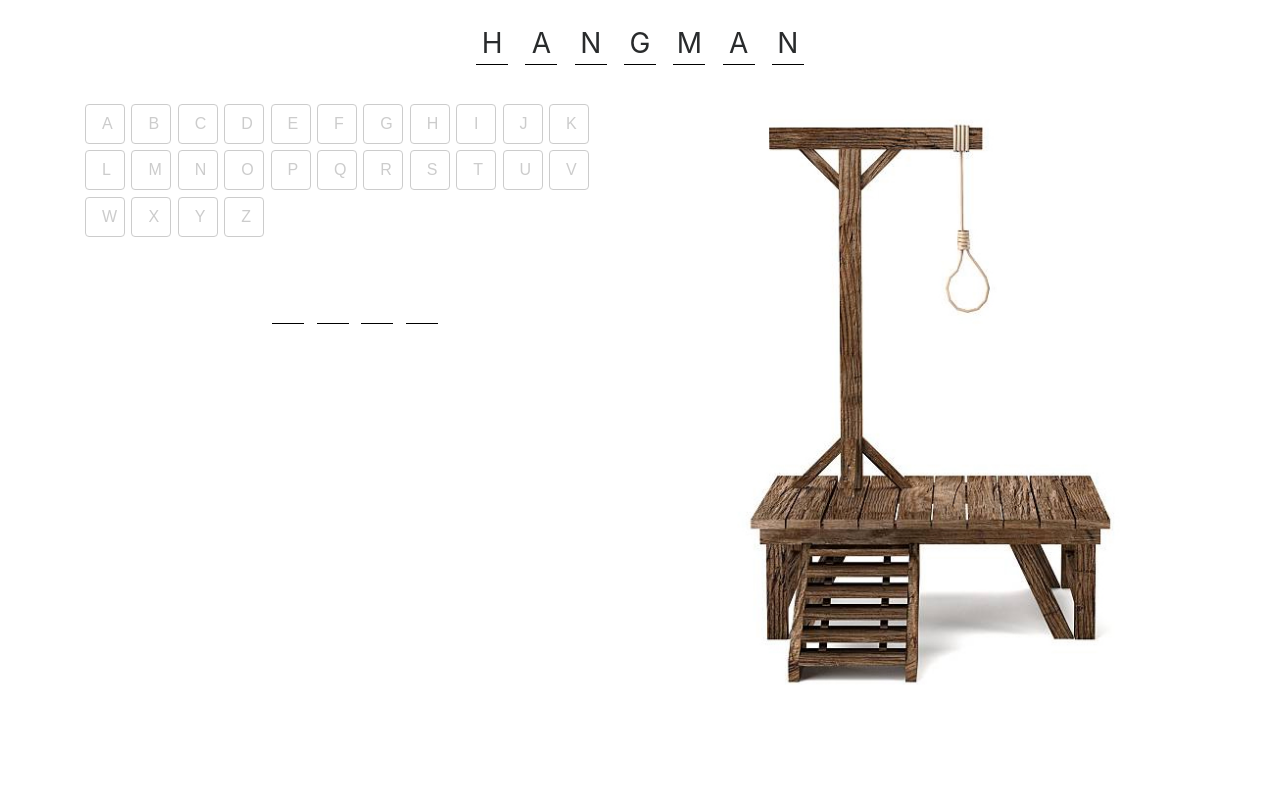
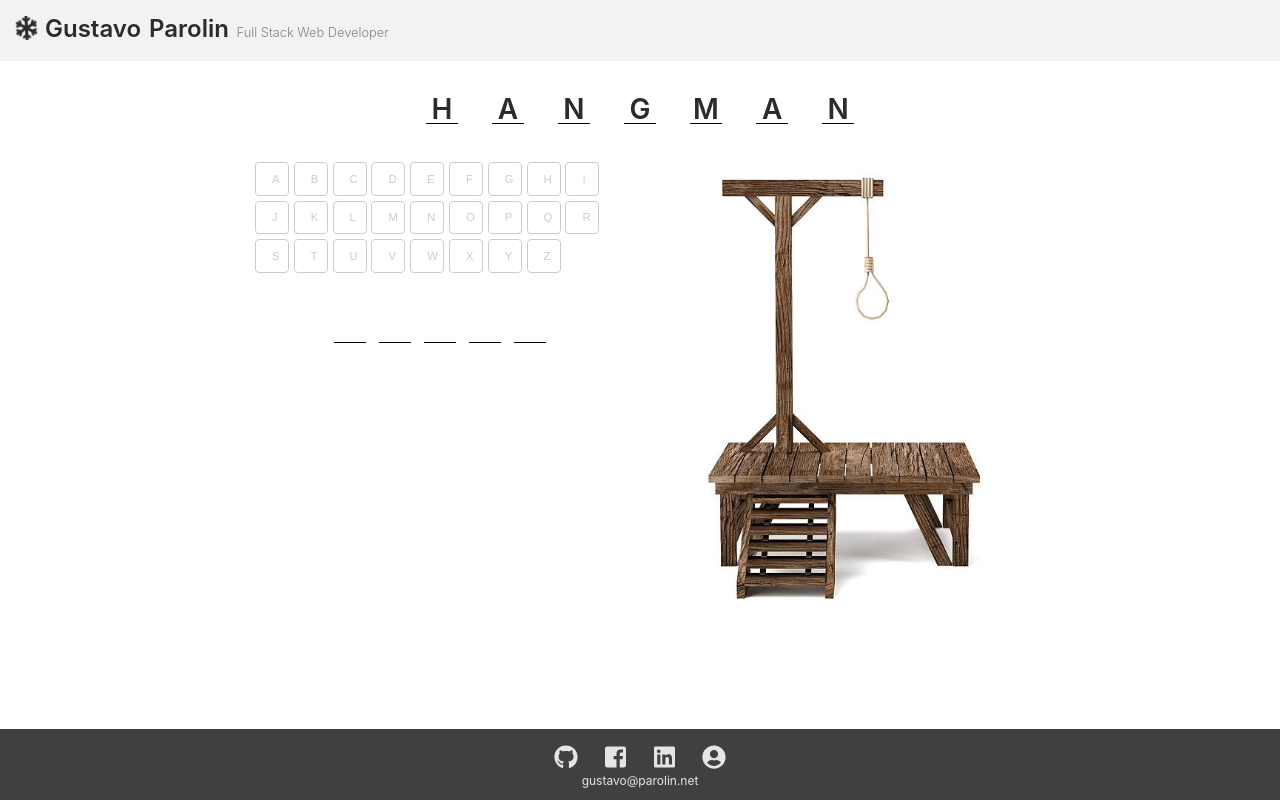
Before and after one commit to gustavoparolin/hangman, a plain HTML site: page index.html in a window 1280 px wide. Drawn offline with nearby package versions, Linux system fonts and the light colour scheme.

Commit message:
Adapt Hangman to mobile and restart game without reload page

```diff
--- a/css/index.css
+++ b/css/index.css
@@ -1,14 +1,10 @@
-body {
-  padding-top: 1rem;
-}
-
-header {
+.container .title {
   margin-bottom: 2rem;
   text-align: center;
 }
 
 #word {
-  margin: 2rem 0;
+  margin: 1rem 0;
   text-align: center;
 }
 
@@ -26,18 +22,24 @@ aside {
 }
 
 .keyboard {
-  width: 2.5rem;
-  height: 2.5rem;
-  margin-right: .4rem;
-  margin-bottom: .4rem;
+  width: 2.1rem;
+  height: 2.1rem;
+  margin-right: .3rem;
+  margin-bottom: .3rem;
+  font-size: 0.7em;
 }
 
 img {
-  max-height:75vh;
+  max-height:65vh;
 }
 
-@media screen and (max-width: 767px) {
+@media screen and (max-width: 640px) {
   img {
-    max-height: calc(100vh - 400px);
+    max-height: calc(100vh - 450px);
+  }
+  .letter {
+    font-size: 1.3em;
+    width: 1.4rem;
+    margin: .3rem;
   }
 }
--- /dev/null
+++ b/css/main.css
@@ -0,0 +1,301 @@
+/* General */
+
+html {
+  font-family: sans-serif;
+  line-height: 1.15;
+  -ms-text-size-adjust: 100%;
+  -webkit-text-size-adjust: 100%;
+
+  height: 100%;
+  color: #404040;
+  font: 400 1em/1.4 'Open Sans', sans-serif;
+  /* text-rendering: optimizeLegibility; */
+}
+
+body {
+  margin: 0;
+  display: -webkit-box;
+  display: -webkit-flex;
+  display: -ms-flexbox;
+  display: flex;
+  -webkit-box-orient: vertical;
+  -webkit-box-direction: normal;
+  -webkit-flex-direction: column;
+  -ms-flex-direction: column;
+  flex-direction: column;
+  height: 100%;
+  min-width: 300px;
+}
+
+article, aside, footer, header, nav, section, main {
+  display: block;
+}
+
+*, :after, :before {
+  box-sizing: border-box;
+}
+
+@media (-webkit-min-device-pixel-ratio:1.5), (min-resolution:1.5dppx), (min-resolution:144dpi) {
+  html {
+    font-weight: 300;
+  }
+}
+
+h1 {
+  font-weight: 300;
+  font-size: 2em;
+  -webkit-font-kerning: normal;
+  line-height: 1;
+  margin: .25em 0 .75em;
+}
+
+@media (min-width:640px) {
+  h1 {
+    font-size: 2.5em;
+    margin: 0.6em 0;
+  }
+}
+
+h2 {
+  font-size: 1.333em;
+  margin: 0.2em 0;
+}
+
+h2, h3 {
+  font-weight: 600;
+}
+
+h3 {
+  font-size: 1em;
+}
+
+h3, p, pre {
+  margin: 0 0 1.5em;
+}
+
+.Error {
+  padding: 1em 1.5em;
+  background: #c00;
+  color: #fff;
+  font-weight: 700;
+  text-align: center;
+}
+
+/* Header */
+
+header, footer {
+  -webkit-box-flex: 0;
+  -webkit-flex: none;
+  -ms-flex: none;
+  flex: none;
+}
+
+.header {
+  padding: 1em;
+  background-color: hsla(31, 15%, 50%, .1);
+  text-align: center;
+}
+
+@media (min-width:640px) {
+  .header {
+    -webkit-box-align: center;
+    -webkit-align-items: center;
+    -ms-flex-align: center;
+    align-items: center;
+  }
+  .header, .header .titles {
+    display: -webkit-box;
+    display: -webkit-flex;
+    display: -ms-flexbox;
+    display: flex;
+  }
+  .header .titles {
+    -webkit-box-align: baseline;
+    -webkit-align-items: baseline;
+    -ms-flex-align: baseline;
+    align-items: baseline;
+  }
+  .header .title {
+    font-size: 1.5em;
+  }
+  .header .subtitle {
+    margin: 0 0.6em 0.2em;
+    font-size: .8em;
+    font-weight: 300;
+    color: gray;
+  }
+}
+
+.title {
+  margin: 0 0 .15em;
+  font-size: 1.8em;
+  font-weight: 600;
+  line-height: 1;
+  word-spacing: .08em;
+}
+
+.title i {
+  font-family: serif;
+  font-style: italic;
+  font-weight: 400;
+}
+
+.title a {
+  border: 0;
+  color: inherit;
+  font-weight: inherit;
+}
+
+.title a:active, .title a:focus, .title a:hover {
+  text-decoration: none;
+}
+
+@media (min-width:640px) {
+  .title {
+    font-size: 4em;
+  }
+}
+
+.subtitle {
+  font-size: .8em;
+  font-weight: 300;
+  white-space: nowrap;
+}
+
+@media (max-width:639px) {
+  #board-title {
+    font-size: 1.1em;
+  }
+
+  .title {
+    font-size: 1.2em;
+  }
+
+  .subtitle {
+    display: none;
+  }
+}
+
+/* Content */
+
+main {
+  -webkit-box-flex: 1;
+  -webkit-flex: 1 0 auto;
+  -ms-flex: 1 0 auto;
+  flex: 1 0 auto;
+  padding: 0.2em 1.5em 0;
+  width: 100%;
+}
+
+main:after {
+  content: '\00a0';
+  display: block;
+  margin-top: 1.5em;
+  height: 0;
+  visibility: hidden;
+}
+
+.container {
+  display: flex;
+  flex-flow: row wrap;
+  max-width: 50em;
+  margin: 0 auto;
+}
+
+.container > * {
+  flex: 1 100%;
+}
+
+.container h1 {
+  flex: 1 100%;
+}
+
+.content {
+  width: calc(70% - 30px);
+  padding: .8em 1em 0;
+}
+
+.content:after {
+  content: '\00a0';
+  display: block;
+  margin-top: 1em;
+  height: 0;
+  visibility: hidden;
+}
+
+.aside {
+  width: calc(30% - 50px);
+  padding: .8em 1em 0;
+  margin-left: 0;
+}
+
+.aside:after {
+  content: '\00a0';
+  display: block;
+  margin-top: 1em;
+  height: 0;
+  visibility: hidden;
+}
+
+@media all and (min-width: 640px) {
+  .content {
+    flex: 3 0px;
+    order: 1;
+  }
+
+  .aside   {
+    flex: 1 auto;
+    order: 2;
+    margin-left: 20px;
+  }
+}
+
+.space {
+  margin-bottom: 1.5em;
+}
+
+/* Footer */
+
+footer {
+  padding: 10px;
+  padding: 0.6rem;
+  background: #404040;
+  color: #CCC;
+  font-size: .75em;
+  text-align: center;
+}
+
+footer a {
+  padding-bottom: 1px;
+  border: 0;
+  color: #e5e5e5;
+  text-decoration: none;
+}
+
+footer a:active, footer a:focus, footer a:hover {
+  color: #fff;
+  text-decoration: underline;
+}
+
+.credits {
+  margin: 0;
+  padding: 0;
+}
+
+.credit {
+  display: block;
+  margin: 0;
+}
+
+.social a {
+  display: inline-block;
+  margin: 0.6em 1em 0;
+  vertical-align: top;
+}
+
+@media (min-width:576px) {
+  .credit {
+    display: inline-block;
+    margin: 0 .25em;
+  }
+}
--- a/index.html
+++ b/index.html
@@ -3,17 +3,36 @@
   <head>
     <!-- Required meta tags -->
     <meta charset="utf-8">
-    <meta name="viewport" content="width=device-width, initial-scale=1, shrink-to-fit=no">
+    <meta http-equiv="X-UA-Compatible" content="IE=edge,chrome=1">
+    <meta name="HandheldFriendly" content="True">
+    <meta name="MobileOptimized" content="320">
+    <meta name="viewport" content="width=device-width,minimum-scale=1,maximum-scale=1">
+    <link rel="shortcut icon" href="img/favicon.ico" />
+    <title>Hangman Game</title>
 
     <!-- Bootstrap CSS -->
     <link rel="stylesheet" href="https://maxcdn.bootstrapcdn.com/bootstrap/4.0.0-beta.3/css/bootstrap.min.css" integrity="sha384-Zug+QiDoJOrZ5t4lssLdxGhVrurbmBWopoEl+M6BdEfwnCJZtKxi1KgxUyJq13dy" crossorigin="anonymous">
-    <link rel="stylesheet" href="css/index.css">
+    <link href="css/index.css" rel="stylesheet" type="text/css">
+    <link href="css/main.css" rel="stylesheet" type="text/css">
 
-    <title>Hangman Game</title>
+    <script defer src="https://use.fontawesome.com/releases/v5.0.6/js/all.js"></script>
+    <script defer src="js/index.js"></script>
+
   </head>
   <body>
+    <header>
+      <div class="header">
+        <div class="titles">
+          <h1 class="title"><i class="fas fa-snowflake fa-spin"></i> Gustavo Parolin</h1>
+          <h2 class="subtitle">Full Stack Web Developer</h2>
+        </div>
+      </div>
+    </header>
+
+    <main>
       <div class="container">
-      <header>
+
+        <div class="title">
           <span class="letter">H</span>
           <span class="letter">A</span>
           <span class="letter">N</span>
@@ -21,24 +40,42 @@
           <span class="letter">M</span>
           <span class="letter">A</span>
           <span class="letter">N</span>
-      </header>
+        </div>
 
-      <main class="row">
-        <content class="col-md">
+        <div class="row">
+          <content class="col-sm">
             <div id="keyboard"></div>
             <div id="word"></div>
           </content>
-        <aside class="col-md">
+          <aside class="col-sm">
             <img class="img-fluid" src="img/g0.jpg" alt="Gallows">
           </aside>
+        </div>
+      </div>
     </main>
-      <footer></footer>
+    <footer>
+      <span class="social">
+        <a href="https://github.com/gustavoparolin" title="Source code at GitHub" target="_blank"><i class="fab fa-github fa-2x"></i></a>
+      </span>
+      <span class="social">
+        <a href="https://www.facebook.com/gustavo.parolin" title="Social perfil at Facebook" target="_blank"><i class="fab fa-facebook-square fa-2x"></i></a>
+      </span>
+      <span class="social">
+        <a href="https://www.linkedin.com/in/gustavo-parolin/" title="Professional perfil at LinkedIn" target="_blank"><i class="fab fa-linkedin fa-2x"></i></a>
+      </span>
+      <span class="social">
+        <a href="http://www.parolin.net/" title="Portfolio" target="_blank"><i class="fas fa-user-circle fa-2x"></i></a>
+      </span>
+      <div class="credits">
+        <span class="credit">
+          <a href="mailto:gustavo@parolin.net">gustavo@parolin.net</a>
+        </span>
       </div>
+    </footer>
     <!-- Optional JavaScript -->
     <!-- jQuery first, then Popper.js, then Bootstrap JS -->
     <script src="https://code.jquery.com/jquery-3.2.1.slim.min.js" integrity="sha384-KJ3o2DKtIkvYIK3UENzmM7KCkRr/rE9/Qpg6aAZGJwFDMVNA/GpGFF93hXpG5KkN" crossorigin="anonymous"></script>
     <script src="https://cdnjs.cloudflare.com/ajax/libs/popper.js/1.12.9/umd/popper.min.js" integrity="sha384-ApNbgh9B+Y1QKtv3Rn7W3mgPxhU9K/ScQsAP7hUibX39j7fakFPskvXusvfa0b4Q" crossorigin="anonymous"></script>
     <script src="https://maxcdn.bootstrapcdn.com/bootstrap/4.0.0-beta.3/js/bootstrap.min.js" integrity="sha384-a5N7Y/aK3qNeh15eJKGWxsqtnX/wWdSZSKp+81YjTmS15nvnvxKHuzaWwXHDli+4" crossorigin="anonymous"></script>
-    <script src="index.js"></script>
   </body>
 </html>
--- a/index.js
+++ b/js/index.js
@@ -1,14 +1,19 @@
-const wordsBank = "hammer promise maniacal string taste shelf fool excite rail release enjoy trade dorks girl sticks pretend relieved pickle volleyball plate puncture panoramic name motionless wail sad knowledge water smash produce yam large care observe name hulking jaded wood insidious rate pretty paddle damp nation dance colorful limsy curl park childlike fierce fair gun soothe abounding trace nest swanky battle wiry nose broken tight reduce stormy homeless uppity look exam nervous joke fix simplistic level paint saint gratis spiders wire obtainable humdrum tesseract change piquant witty explain delay mutter languid woebegone disturbed slow romantic caption squander rule list ambiguous present telephone butter";
+const wordsBank = "hammer promise maniacal string taste shelf fool excite rail release enjoy trade dorks girl sticks pretend relieved pickle volleyball plate puncture panoramic name motionless wail sad knowledge water smash produce yam large care observe name hulking jaded wood insidious rate pretty paddle damp nation dance colorful limsy curl park childlike fierce fair gun soothe abounding trace nest swanky battle wiry nose broken tight reduce stormy homeless uppity look exam nervous joke fix simplistic level paint saint slug gratis spiders wire obtainable humdrum tesseract change piquant witty explain delay mutter languid woebegone disturbed slow romantic caption squander rule list ambiguous present telephone butter";
 
 $(document).ready(function() {
   const words = wordsBank.toUpperCase().split(' ');
-  const chooseOne = Math.floor(Math.random() * words.length);
-  const mysteryWord = words[chooseOne].split('');
+
+  let chooseOne = 0;
+  let mysteryWord = [];
   let myWord = [];
   let strWord = '';
   let correctLetters = [];
   let wrongLetters = [];
   let wrongTryCounter = 0;
+
+  const winningSound = () => new Audio(`sound/success.wav`);
+  const losingSound = () => new Audio(`sound/fail.wav`);
+  const keySound = () => new Audio(`sound/keyboard-1.wav`);
 
   // creating the keyboard
   for (let i = 65; i <= 90; i++){
@@ -17,13 +22,30 @@ $(document).ready(function() {
     );
   }
 
-  // creating Mistery Word
-  buildMisteryWord();
+  newGame();
 
-  console.log(mysteryWord.join(''));
+  function newGame() {
+    chooseOne = Math.floor(Math.random() * words.length);
+    mysteryWord = words[chooseOne].split('');
+    myWord = [];
+    strWord = '';
+    correctLetters = [];
+    wrongLetters = [];
+    wrongTryCounter = 0;
 
-  // Create the Gallows image
-  $('img').attr('src', `img/g${wrongTryCounter}.jpg`);
+    // clean the keyboard
+    for (let i = 65; i <= 90; i++){
+      $(`#${String.fromCharCode(i)}`).removeClass().addClass('btn btn-outline-secondary keyboard');
+    }
+
+    // creating Mistery Word
+    buildMisteryWord();
+
+    // Create the Gallows image
+    $('img').attr('src', `img/g0.jpg`);
+
+    console.log(mysteryWord.join(''));
+  }
 
   // creating the Hidden Word
   function buildMisteryWord() {
@@ -92,23 +114,21 @@ $(document).ready(function() {
     buildMisteryWord();
   }
 
-  const winningSound = () => new Audio(`sound/success.wav`);
-  const losingSound = () => new Audio(`sound/fail.wav`);
-  const keySound = () => new Audio(`sound/keyboard-1.wav`);
-
   function gameOver(value) {
     if (value == 'WON') {
       winningSound().play();
       setTimeout(() => {
         alert('You WON!!! Let`s try again?');
-        location.reload();
-  		}, 500);
+        // location.reload();
+        newGame();
+  		}, 700);
     } else {
       losingSound().play();
       setTimeout(() => {
         alert('You LOST!! Let`s try again!');
-        location.reload();
-  		}, 500);
+        // location.reload();
+        newGame();
+  		}, 700);
     }
   }
 
```
Also changed, not shown: img/favicon.ico (added), 2 other files. Lines whose indentation alone changed are shown as unchanged.
